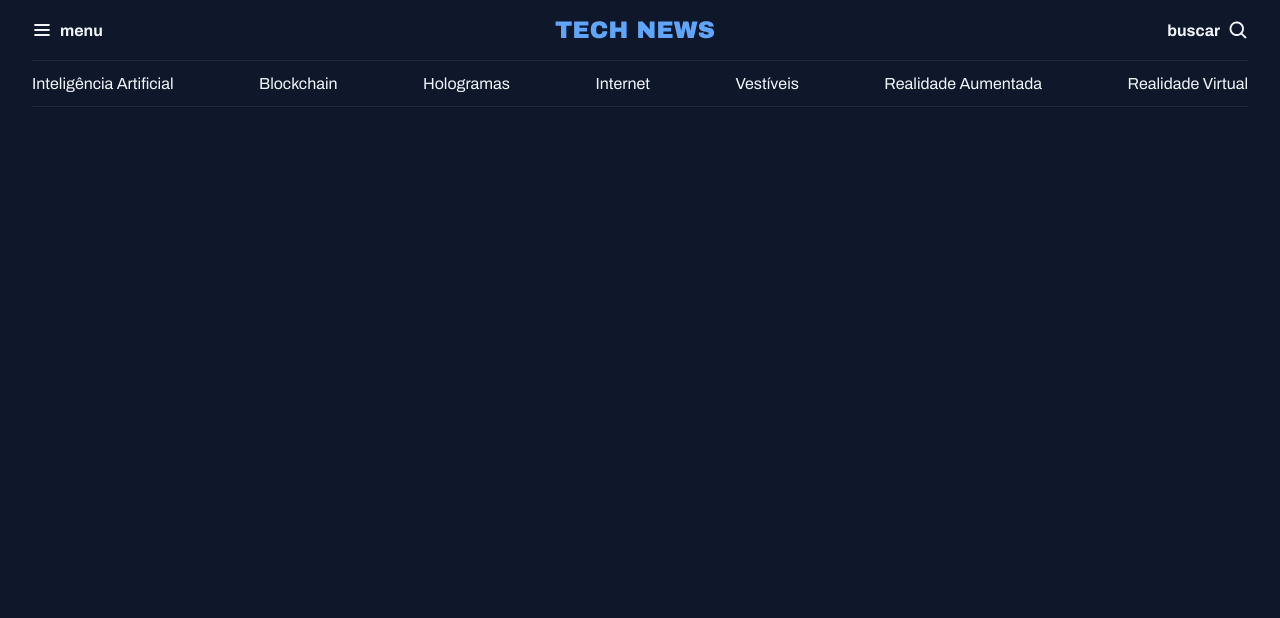
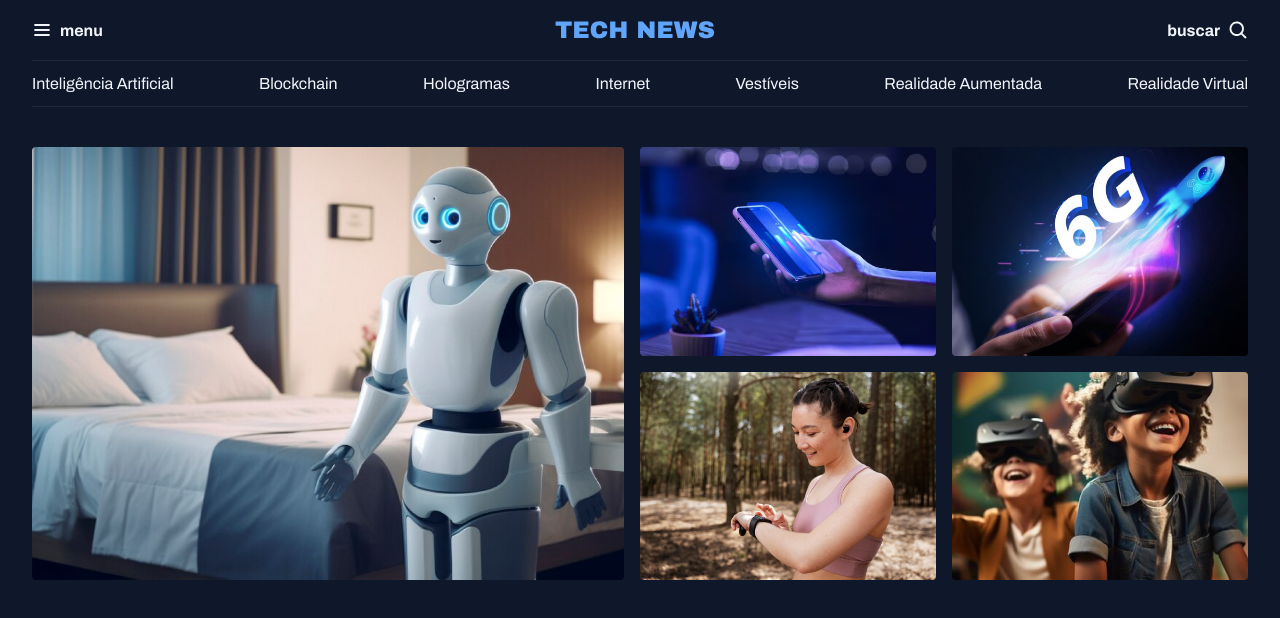
Before and after one commit to lucasgwmes/projeto-2, a plain HTML site: page index.html in a window 1280 px wide. Drawn offline with Linux system fonts and the light colour scheme.

Commit message:
main structuring

```diff
--- a/index.html
+++ b/index.html
@@ -38,5 +38,18 @@
         <a href="#">Realidade  Virtual</a>
     </nav>
    </header>
+   <main>
+    <section id="featured" class="container grid grid-flow-col gap-16">
+      <div >
+        <img src="assets/images/Image 01.png" alt="imagem de robô">
+      </div>
+      <div class="grid grid-col-2 gap-16">
+       <div> <img src="assets/images/Image 02.png" alt=""> </div>
+       <div> <img src="assets/images/Image 03.png" alt=""> </div>
+       <div> <img src="assets/images/Image 04.png" alt=""> </div>
+       <div> <img src="assets/images/Image 05.png" alt=""> </div>
+      </div>
+    </section>
+   </main>
 </body>
 </html>
--- a/styles/global.css
+++ b/styles/global.css
@@ -47,10 +47,9 @@ a{
   font: inherit;
  }
 
- /*ultily frist */
- .grid{
-  display: grid;
+ img{
+  max-width: 100%;
  }
-.grid-flow-col{
-  grid-auto-flow: column;
+ main {
+  margin-top: 40px;
  }
--- a/styles/index.css
+++ b/styles/index.css
@@ -1,2 +1,4 @@
 @import url(global.css);
+@import url(ultility.css);
 @import url(header.css);
+@import url(section.css);
--- /dev/null
+++ b/styles/section.css
@@ -0,0 +1,7 @@
+#featured{
+  img{
+  height: 100%;
+  object-fit: cover;
+  border-radius: 4px;
+ }
+}
--- /dev/null
+++ b/styles/ultility.css
@@ -0,0 +1,14 @@
+
+ /*ultily frist */
+ .grid{
+  display: grid;
+ }
+.grid-flow-col{
+  grid-auto-flow: column;
+ }
+ .grid-col-2{
+  grid-template-columns: 1fr 1fr;
+ }
+ .gap-16{
+  gap: 16px;
+ }
```
